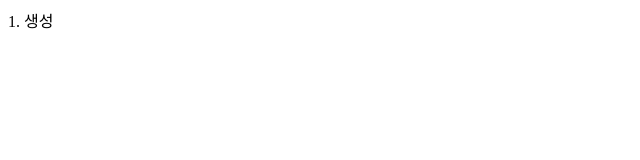
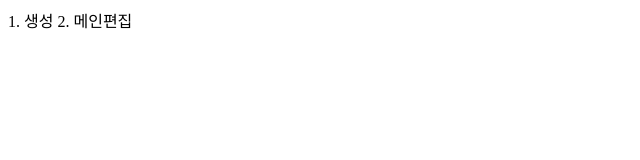
Before and after one commit to byfaith2000/miracle-maker211129, a plain HTML site: page index.html in a window 1280 px wide. Shown: the whole page, without its empty margins (0-640 px from the left). Drawn offline with Linux system fonts and the light colour scheme.

Commit message:
2메인편집

```diff
--- a/index.html
+++ b/index.html
@@ -8,5 +8,6 @@
 </head>
 <body>
     1. 생성
+    2. 메인편집
 </body>
 </html>
```
